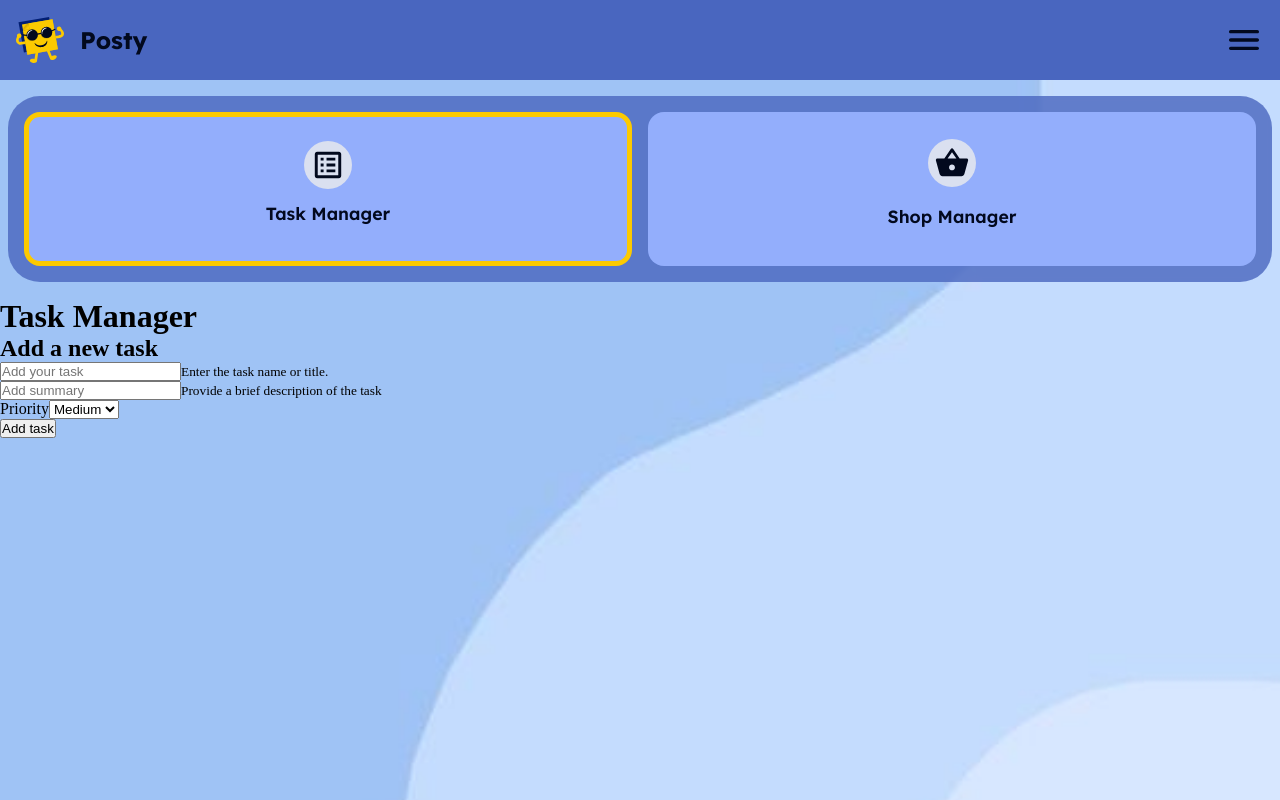
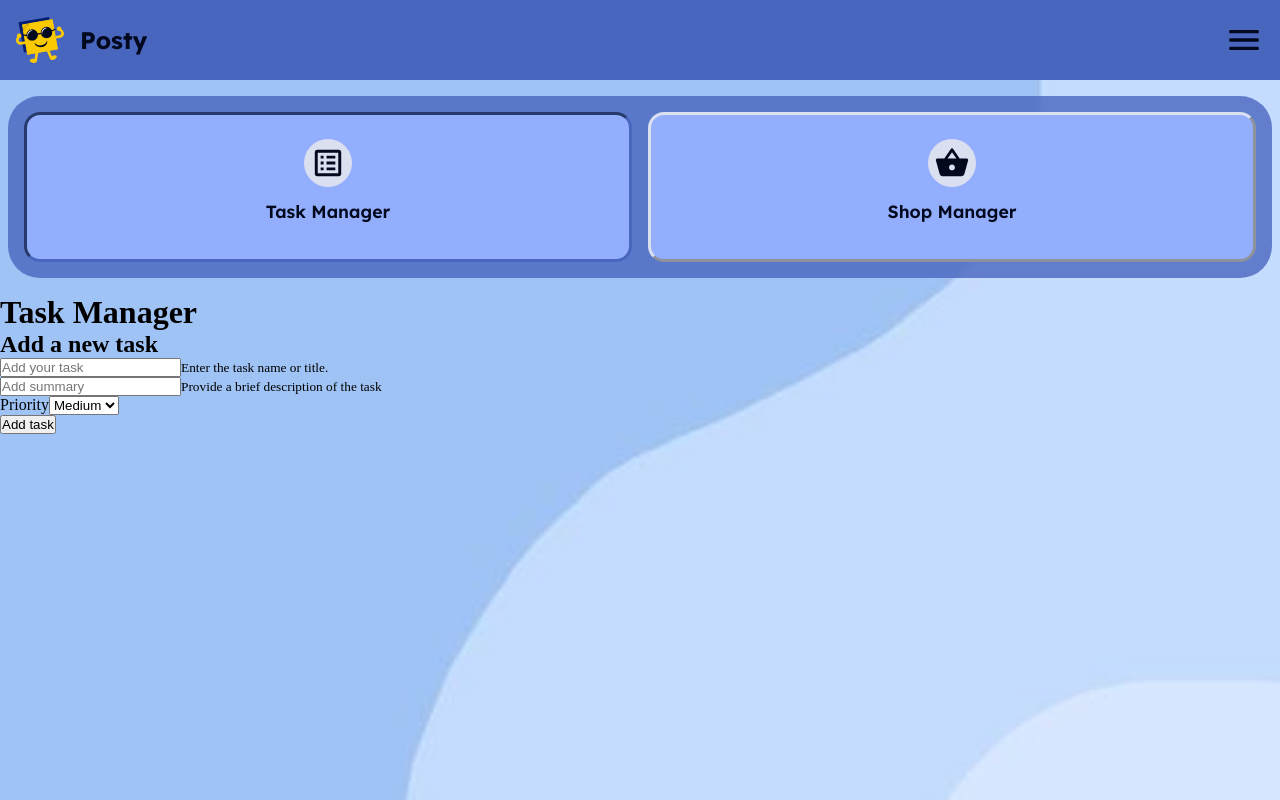
Before and after one commit to EvaneRex/taskmanager, a React (Vite) app: page / in a window 1280 px wide. Built offline with nearby package versions, Linux system fonts and the light colour scheme.

Commit message:
styled the switch buttons, will need a hover at some point

```diff
--- a/src/App.css
+++ b/src/App.css
@@ -74,7 +74,7 @@ header .menu-icon {
   padding: 1.5rem 1rem;
   font-size: 1.1rem;
   border-radius: 1rem;
-  border: none;
+  border: 3px outset #dae0f0;
   display: grid;
   grid-template-columns: 1fr;
   grid-template-rows: 1fr 1fr;
@@ -89,5 +89,5 @@ header .menu-icon {
   justify-self: center;
 }
 .switchButtons .active {
-  border: 5px #fcca00 solid;
+  border: inset 3px #4966bf;
 }/*# sourceMappingURL=App.css.map */
--- a/src/App.scss
+++ b/src/App.scss
@@ -57,6 +57,6 @@ header {
   }
 
   .active {
-    border: 5px partial.$strongYellow solid;
+    border: inset 3px partial.$mediumBlue;
   }
 }
--- a/src/partial.scss
+++ b/src/partial.scss
@@ -55,7 +55,7 @@ $borderRadiusInner: 1rem;
   padding: 1.5rem 1rem;
   font-size: 1.1rem;
   border-radius: $borderRadiusInner;
-  border: none;
+  border: 3px outset $whiteBlue;
   display: grid;
   grid-template-columns: 1fr;
   grid-template-rows: 1fr 1fr;
@@ -71,6 +71,10 @@ $borderRadiusInner: 1rem;
   }
 }
 
+//This is for the general use of boxes
+@mixin button() {
+}
+
 // This is for the bento boxes, box1 is the containers bg color, box2 is for the interactive or clickable parts
 //need to add height, width, margin etc, when we get to it
 @mixin box1() {
```
Also changed, not shown: 1 other file (tests, documents, lock files or other folders).
